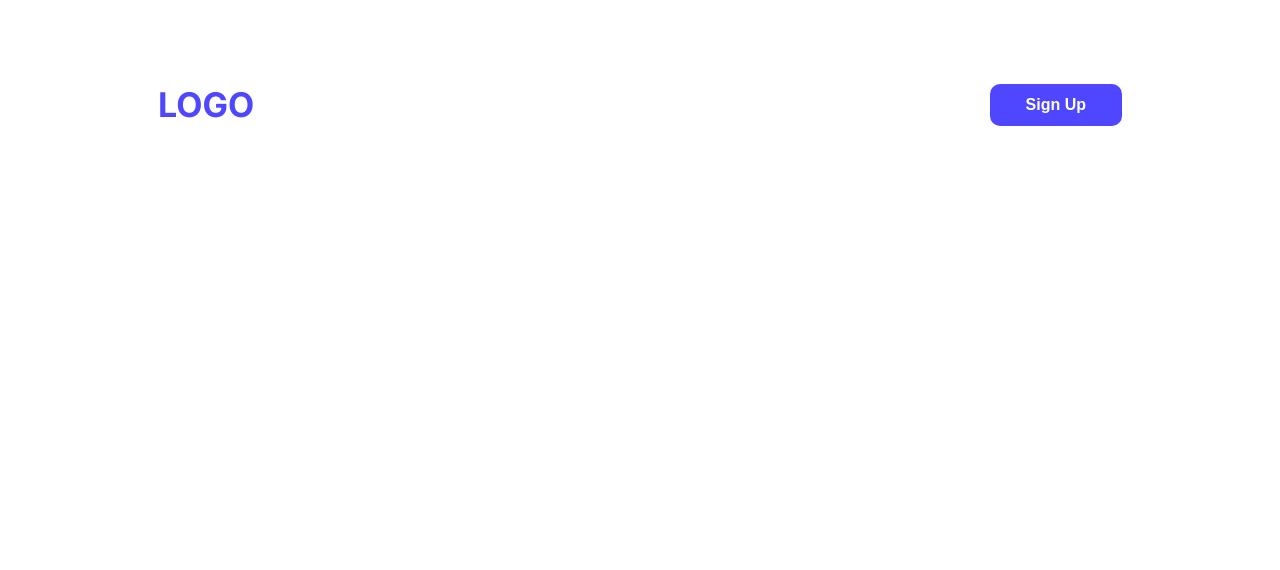
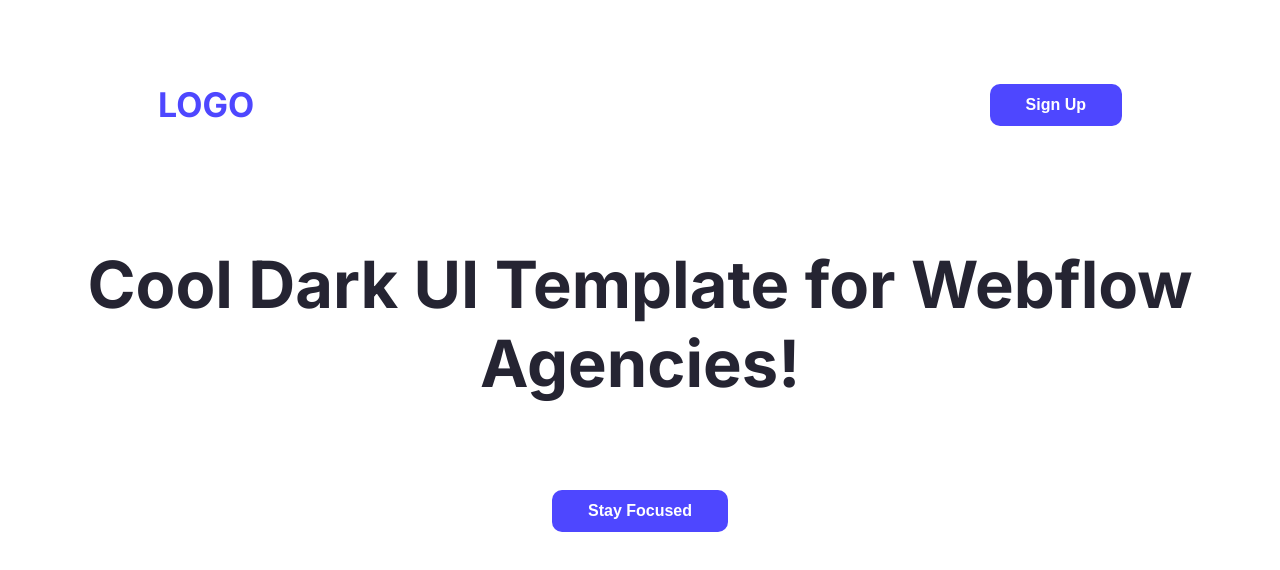
Before and after one commit to limaafrin/B12A01-landing-launchpad, a plain HTML site: page index.html in a window 1280 px wide. Drawn offline with Linux system fonts and the light colour scheme.

Commit message:
added banner section

```diff
--- a/index.html
+++ b/index.html
@@ -21,6 +21,10 @@
                 <li><a href=""><button class="btn-primary">Sign Up</button></a></li>
             </ul>
         </nav>
+        <div class="banner">
+            <h4 class="banner-title">Cool Dark UI Template for Webflow Agencies!</h4>
+            <button class="btn-primary">Stay Focused</button>
+        </div>
     </header>
     <main>
 
--- a/styles/portfolio.css
+++ b/styles/portfolio.css
@@ -32,3 +32,14 @@ nav ul li {
     font-size: 16px;
     border: none;
 }
+
+/* banner styles */
+.banner-title{
+   color: #252432;
+   font-weight: bold;
+   font-size: 65px;
+}
+.banner{
+    text-align: center;
+    margin: 36px;
+}
```
